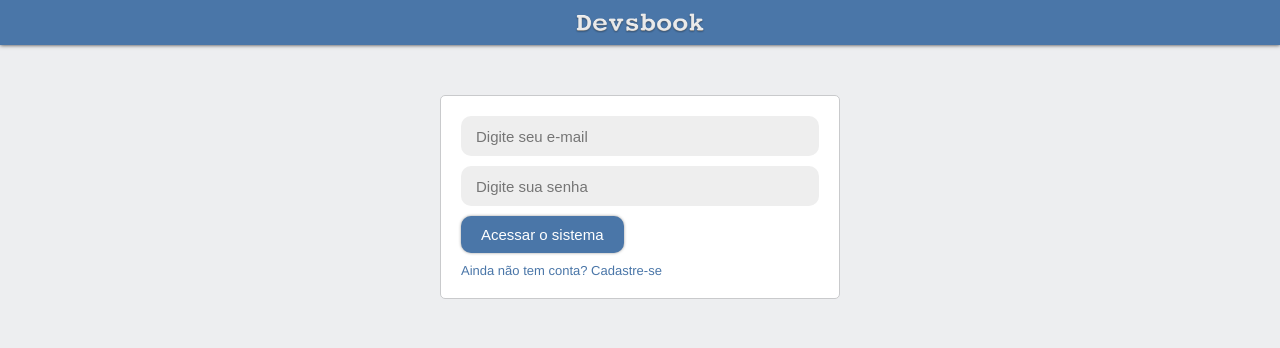
After one commit to Gusttavomarinho/devsbook, a PHP site: template src/views/pages/login.php in a window 1280 px wide. The commit adds this page. Shown: the top 348 px of the page. Run offline with PHP 8.4, Linux system fonts and the light colour scheme; the template is opened without the code that fills it, so the values that code supplies are empty.

Commit message:
preparando login 01

```diff
--- a/src/routes.php
+++ b/src/routes.php
@@ -7,6 +7,7 @@ $router->get('/', 'HomeController@index');
 
 //Rotas Login controller
 $router->get('/login', 'LoginController@sigin');
+$router->post('/login', 'LoginController@siginAction');
 $router->get('/cadastro', 'LoginController@sigup');
 
 /*
--- /dev/null
+++ b/src/views/pages/login.php
@@ -0,0 +1,27 @@
+<!DOCTYPE html>
+<html>
+<head>
+    <meta charset="utf-8" />
+    <title><?=$titulo;?></title>
+    <meta name="viewport" content="width=device-width,minimum-scale=1,initial-scale=1"/>
+    <link rel="stylesheet" href="<?=$base;?>/assets/css/login.css" />
+</head>
+<body>
+    <header>
+        <div class="container">
+            <a href=""><img src="<?=$base;?>/assets/images/devsbook_logo.png" /></a>
+        </div>
+    </header>
+    <section class="container main">
+        <form method="POST" action="<?=$base;?>/login">
+            <input placeholder="Digite seu e-mail" class="input" type="email" name="email" />
+
+            <input placeholder="Digite sua senha" class="input" type="password" name="password" />
+
+            <input class="button" type="submit" value="Acessar o sistema" />
+
+            <a href="<?=$base;?>/cadastro">Ainda não tem conta? Cadastre-se</a>
+        </form>
+    </section>
+</body>
+</html>
```
Also changed, not shown: src/controllers/LoginController.php (+7 -1 lines).
